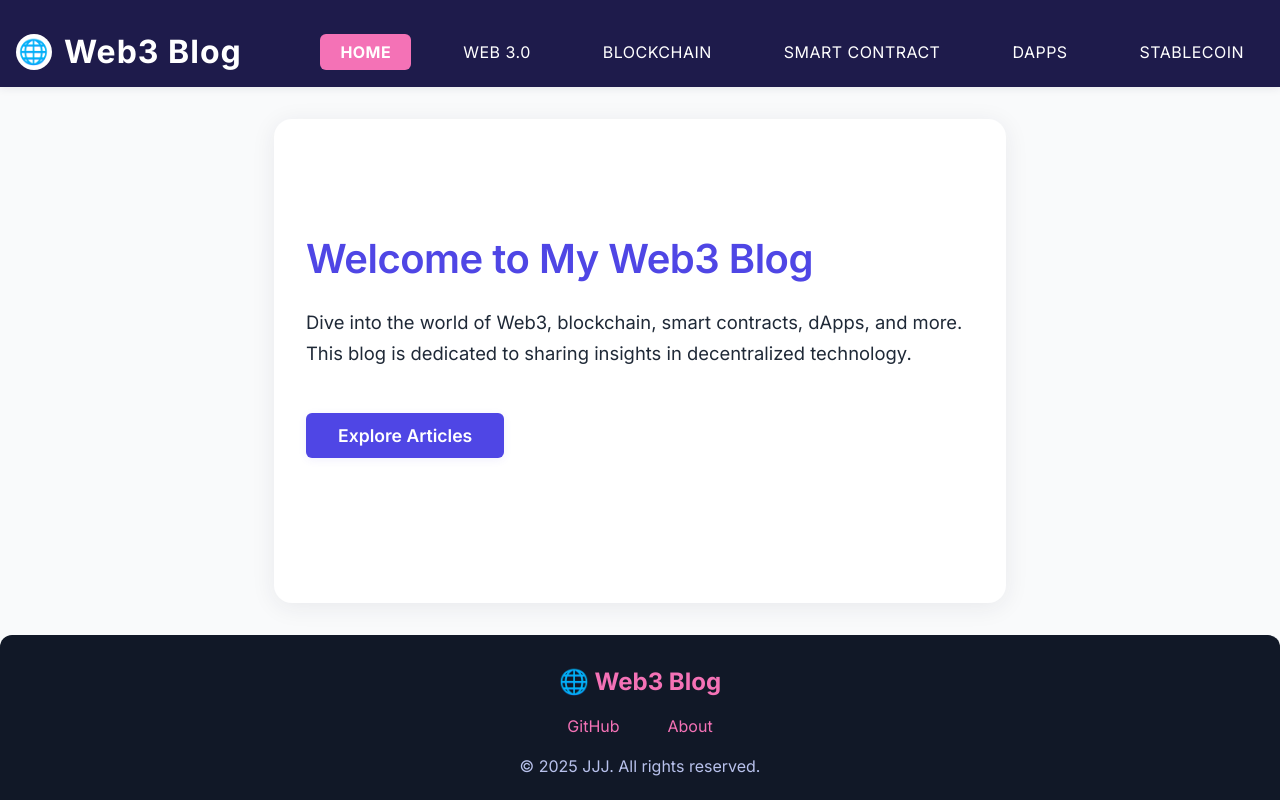
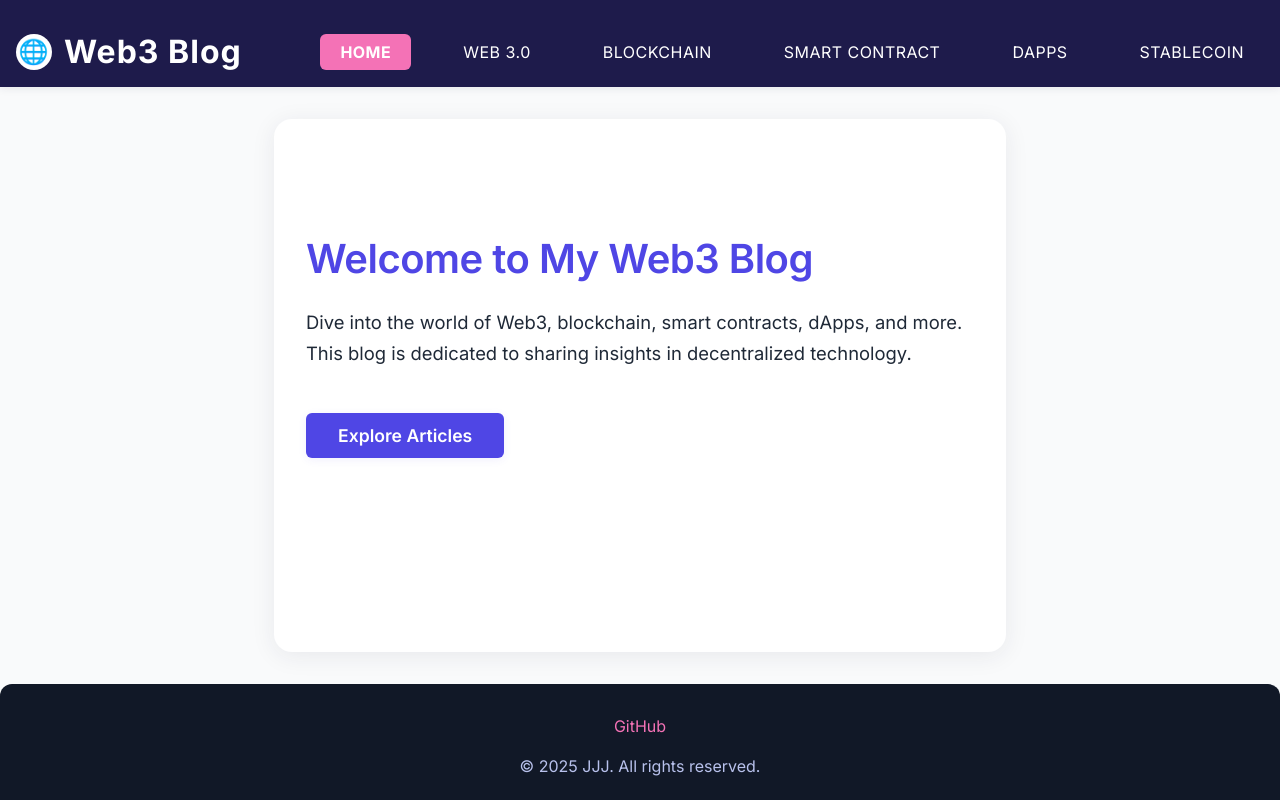
Before and after one commit to developerJJJ/JJJ, a Next.js app: page / in a window 1280 px wide. Built offline with nearby package versions, Linux system fonts and the light colour scheme.

Commit message:
remove about page on footer

```diff
--- a/src/app/layout.tsx
+++ b/src/app/layout.tsx
@@ -29,7 +29,6 @@ export default function RootLayout({
 
           <footer className={styles.footer}>
             <div className={styles.footerContent}>
-              <div className={styles.footerLogo}>🌐 Web3 Blog</div>
               <div className={styles.footerLinks}>
                 <a
                   href="https://github.com/developerJJJ/JJJ"
@@ -38,9 +37,6 @@ export default function RootLayout({
                   rel="noopener noreferrer"
                 >
                   GitHub
-                </a>
-                <a href="/about" className={styles.footerLink}>
-                  About
                 </a>
               </div>
               <div>&copy; 2025 JJJ. All rights reserved.</div>
```
